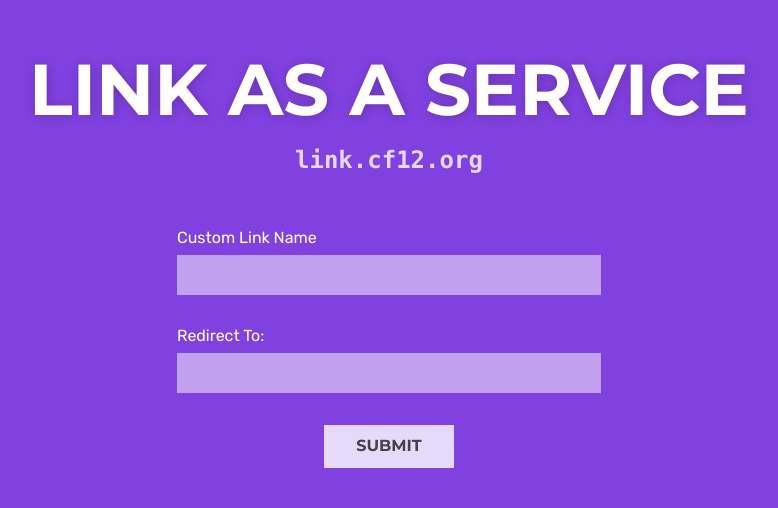
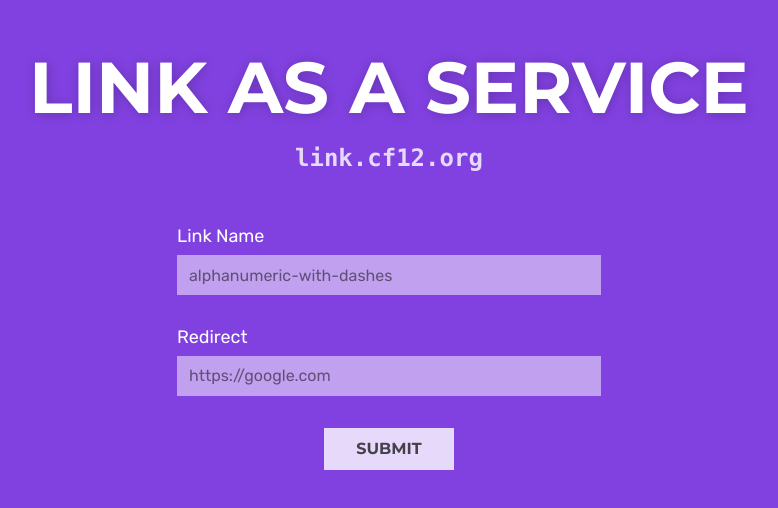
Before and after one commit to cf12/link.cf12.org, a website: page public/index.html in a window 1280 px wide. Shown: the part 142-650 px from the top of the page, without its empty margins (251-1029 px from the left). Drawn offline with nearby package versions, Linux system fonts and the light colour scheme.

Commit message:
Add express rate limiting and input placeholders

```diff
--- a/package.json
+++ b/package.json
@@ -7,6 +7,8 @@
   "dependencies": {
     "body-parser": "^1.19.0",
     "express": "^4.17.1",
+    "express-rate-limit": "^5.1.1",
+    "fs-extra": "^8.1.0",
     "helmet": "^3.21.3",
     "lowdb": "^1.0.0"
   },
--- a/public/index.css
+++ b/public/index.css
@@ -52,6 +52,7 @@ body {
 
 .form > span > label {
   margin-bottom: 8px;
+  font-size: 18px;
 }
 
 .form > span > input {
@@ -63,12 +64,22 @@ body {
   padding: 8px 12px;
 
   background-color: rgba(255, 255, 255, 0.5);
+  font-size: 16px;
 
   transition: background-color 200ms ease;
 }
 
+.form > span > input::placeholder {
+  color: rgba(0, 0, 0, 0.50)
+}
+
 .form > span > input:focus {
   background-color: rgba(255, 255, 255, 0.8);
+}
+
+
+.form > span > input:focus::placeholder {
+  color: rgba(0, 0, 0, 0.65)
 }
 
 .submit {
--- a/public/index.html
+++ b/public/index.html
@@ -24,17 +24,30 @@
       class='form'
     >
       <span>
-        <label>Custom Link Name</label>
-        <input type="text" name="slug">
+        <label>Link Name</label>
+        <input
+          type="text"
+          name="slug"
+          class="slug"
+          placeholder="alphanumeric-with-dashes"
+          required
+        >
       </span>
 
       <span>
-        <label>Redirect To:</label>
-        <input type="url" name="url">
+        <label>Redirect</label>
+        <input
+          type="url"
+          name="url"
+          placeholder="https://google.com"
+          required
+        >
       </span>
 
       <button class='submit' type="submit">Submit</button>
     </form>
   </div>
+
+  <script src="./index.js"></script>
 </body>
 </html>
--- /dev/null
+++ b/public/index.js
@@ -0,0 +1,14 @@
+const slugField = document.querySelector('.slug')
+
+// slugField.addEventListener('input', (e) => {
+//   e.preventDefault()
+//   console.log(e)
+
+//   return false
+// })
+
+slugField.addEventListener('keypress', (e) => {
+  if (!e.key.match(/[0-9a-Z-]/)) {
+    e.preventDefault()
+  }
+})
```
Also changed, not shown: src/index.js (+20 -12 lines), 1 other file.
